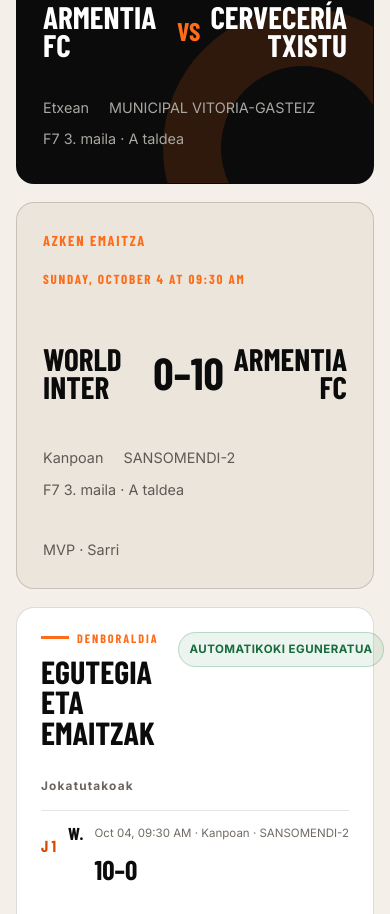
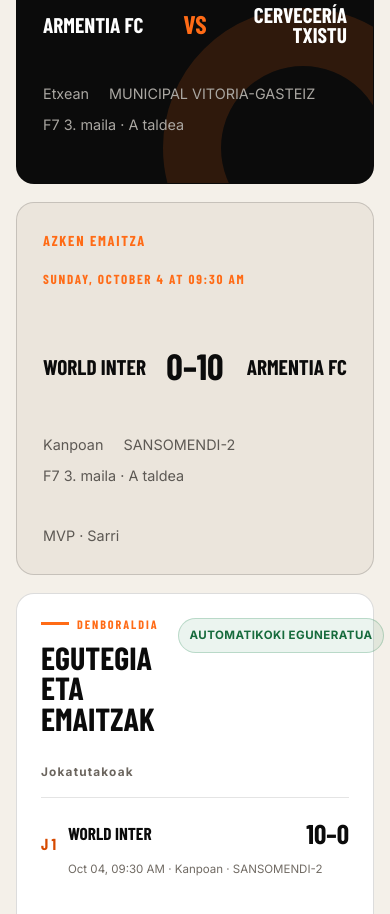
Before and after one commit to enekonaro-creator/armentia-fc, a website: page index.html in a window 390 px wide. Shown: the part 1150-2064 px from the top of the page. Drawn offline with nearby package versions, Linux system fonts and the light colour scheme; a web font is replaced by a local one.

Commit message:
Fix responsive match cards, fixture rows and club achievements

```diff
--- a/style.css
+++ b/style.css
@@ -462,6 +462,8 @@ h3 {
 }
 
 .match-card {
+  container-type: inline-size;
+  min-width: 0;
   position: relative;
   min-height: 350px;
   overflow: hidden;
@@ -512,14 +514,16 @@ h3 {
   position: relative;
   z-index: 1;
   display: grid;
-  grid-template-columns: 1fr auto 1fr;
+  grid-template-columns: minmax(0, 1fr) auto minmax(0, 1fr);
   align-items: center;
   gap: 18px;
 }
 
 .match-team {
-  font-family: var(--display);
-  font-size: clamp(2rem, 4vw, 4.1rem);
+  min-width: 0;
+  overflow-wrap: anywhere;
+  font-family: var(--display);
+  font-size: clamp(1.35rem, 7cqw, 3rem);
   font-weight: 800;
   line-height: 0.9;
   text-transform: uppercase;
@@ -539,7 +543,8 @@ h3 {
 
 .match-score {
   color: var(--ink);
-  font-size: clamp(2.8rem, 6vw, 5.5rem);
+  font-size: clamp(2rem, 12cqw, 4.5rem);
+  white-space: nowrap;
 }
 
 .match-meta {
@@ -637,7 +642,7 @@ h3 {
 
 .fixture-row {
   display: grid;
-  grid-template-columns: auto 1fr auto;
+  grid-template-columns: auto minmax(0, 1fr) auto;
   align-items: center;
   gap: 4px 12px;
   padding: 13px 0;
@@ -652,23 +657,25 @@ h3 {
 }
 
 .fixture-opponent {
-  overflow: hidden;
+  grid-column: 2;
+  grid-row: 1;
   font-family: var(--display);
   font-size: 1.08rem;
   line-height: 1;
-  text-overflow: ellipsis;
   text-transform: uppercase;
-  white-space: nowrap;
+  overflow-wrap: anywhere;
 }
 
 .fixture-detail {
+  grid-column: 2 / -1;
+  grid-row: 2;
   color: #716b64;
   font-size: 0.72rem;
 }
 
 .fixture-result,
 .fixture-time {
-  grid-row: span 2;
+  grid-row: 1;
   grid-column: 3;
 }
 
@@ -784,7 +791,7 @@ h3 {
 
 .stat {
   display: grid;
-  grid-template-columns: 110px 1fr;
+  grid-template-columns: minmax(0, max-content) minmax(0, 1fr);
   align-items: center;
   gap: 20px;
   padding: 28px 0;
@@ -792,6 +799,7 @@ h3 {
 }
 
 .stat strong {
+  white-space: nowrap;
   font-family: var(--display);
   font-size: clamp(2.8rem, 6vw, 5rem);
   font-weight: 800;
@@ -1441,12 +1449,12 @@ h3 {
   }
 
   .match-teams {
-    grid-template-columns: 1fr auto 1fr;
+    grid-template-columns: minmax(0, 1fr) auto minmax(0, 1fr);
     gap: 10px;
   }
 
   .match-team {
-    font-size: clamp(1.7rem, 8vw, 2.5rem);
+    font-size: clamp(1.2rem, 7cqw, 2.5rem);
   }
 
   .club-stats {
@@ -1454,7 +1462,7 @@ h3 {
   }
 
   .stat {
-    grid-template-columns: 90px 1fr;
+    grid-template-columns: minmax(110px, max-content) minmax(0, 1fr);
     border-right: 0;
     border-bottom: 2px solid var(--ink);
   }
```
